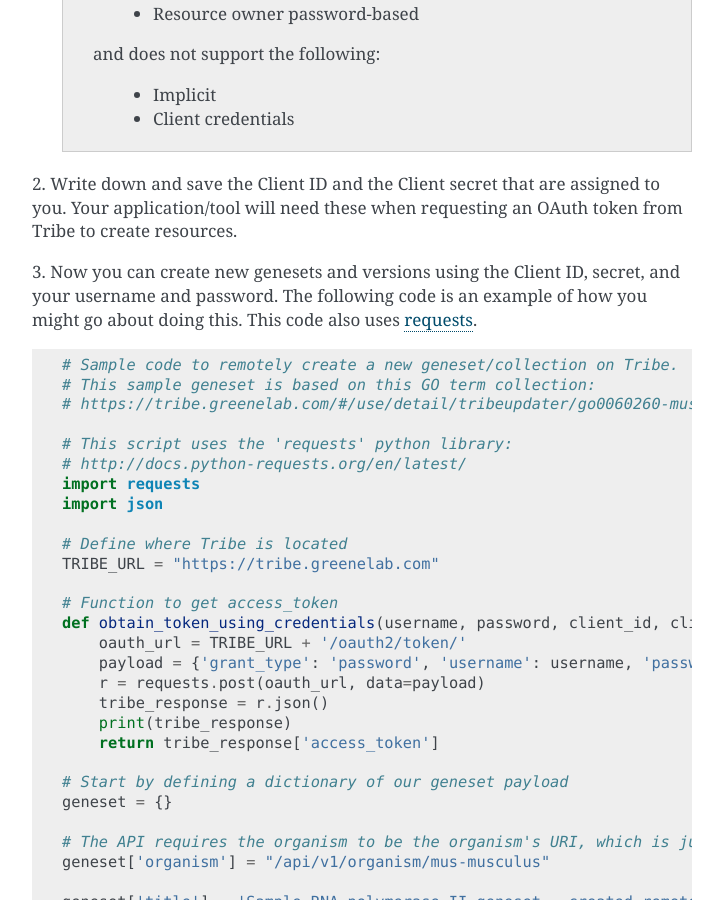
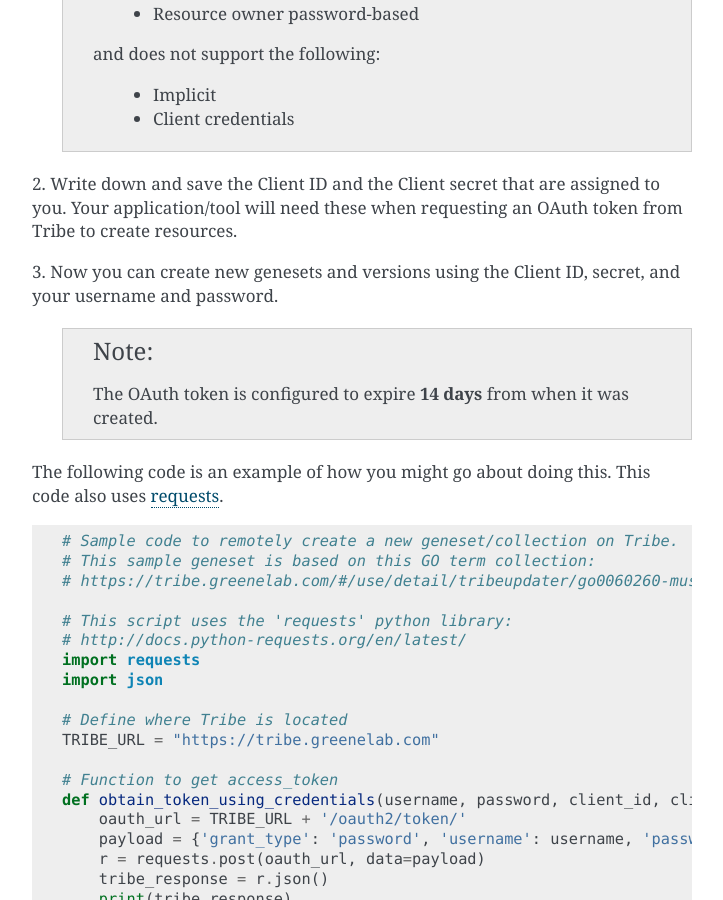
Before and after one commit to greenelab/tribe, a Sphinx documentation site: the page built from docs/source/api.rst, in a window 1280 px wide and 900 px high, scrolled down 7085 px. Shown: the whole window, without its empty margins (388-1111 px from the left). Built offline with Sphinx 7.4.7, drawn with Linux system fonts in a browser that asks for light colours; some of the changed text lies outside the part shown.

Commit message:
Adding the timespan after which the OAuth token will expire (14 days) to documentation.

```diff
--- a/docs/source/api.rst
+++ b/docs/source/api.rst
@@ -368,7 +368,14 @@ to you. Your application/tool will need these when requesting an OAuth token
 from Tribe to create resources.
 
 3. Now you can create new genesets and versions using the Client ID, secret,
-and your username and password. The following code is an example of how you
+and your username and password.
+
+  .. note::
+
+    The OAuth token is configured to expire **14 days** from when it was created.
+
+
+The following code is an example of how you
 might go about doing this. This code also uses
 `requests <http://docs.python-requests.org/en/latest/>`_.
 
--- a/docs/source/conf.py
+++ b/docs/source/conf.py
@@ -49,7 +49,7 @@ master_doc = 'index'
 
 # General information about the project.
 project = u'Tribe'
-copyright = u'2015, Rene A. Zelaya'
+copyright = u'2016, Rene A. Zelaya'
 author = u'Rene A. Zelaya'
 
 # The version info for the project you're documenting, acts as replacement for
--- a/docs/source/tribe_client.rst
+++ b/docs/source/tribe_client.rst
@@ -85,6 +85,10 @@ Quick Start
 
 7. Make a link that takes the user to the ``/tribe_client`` url of your website for them to log in using Tribe
 
+  .. note::
+
+    The OAuth token is configured to expire **14 days** from when it was created.
+
 
 A Closer Look
 -----------------------------
```
